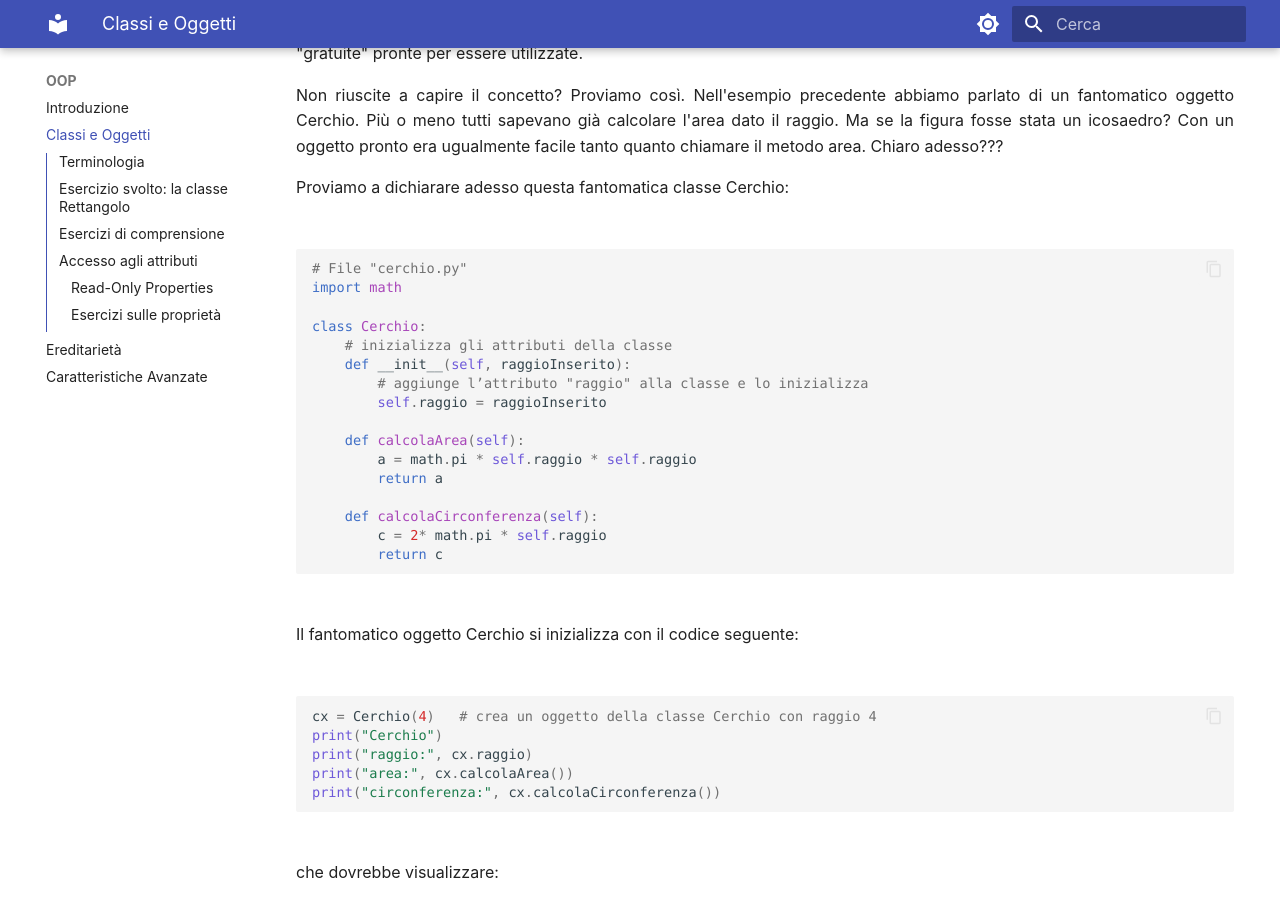
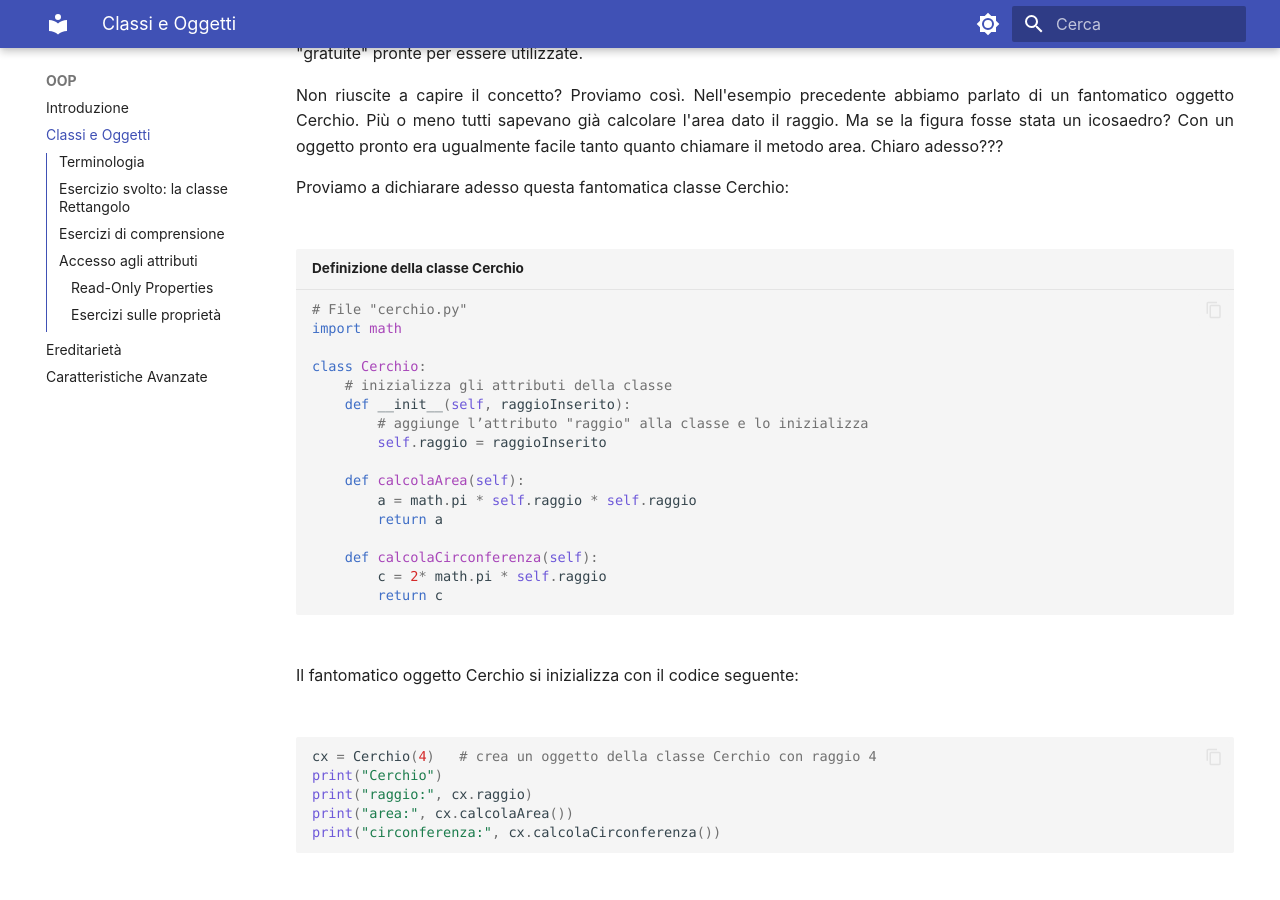
Before and after one commit to adjamhub/pyhandouts, an MkDocs documentation site: the page built from docs/OOP/001_classes_objects.md, in a window 1280 px wide and 900 px high, scrolled down 1599 px. Built offline with MkDocs 1.6.1 and Material for MkDocs 9.7.7, drawn with Linux system fonts in a browser that asks for light colours.

Commit message:
OOP: primi aggiornamenti

````diff
--- a/docs/OOP/001_classes_objects.md
+++ b/docs/OOP/001_classes_objects.md
@@ -81,7 +81,8 @@
 
 Proviamo a dichiarare adesso questa fantomatica classe Cerchio:
 
-``` python
+``` py title="Definizione della classe Cerchio"
+
 # File "cerchio.py"
 import math
 
@@ -187,15 +188,19 @@
     classe Quadrato. L'utente potrà scegliere il lato del Quadrato, ma
     inizialmente esso sarà disegnato con sfondo bianco e lati neri.
 
-``` python
+``` py title="Classe Quadrato"
+
 class Quadrato:
     def __init__(self, lato):
         self.lato = lato
         self.coloreSfondo = "bianco"
         self.coloreBordo = "nero"
+
 # ...
+
 # nella riga sotto viene eseguita automaticamente la funzione __init__
 obj = Quadrato(4)
+
 # si definisce così un oggetto della classe Quadrato, di lato 4
 # con colore di sfondo bianco e colore del bordo nero.
 ```
````
Also changed, not shown: docs/index.md (+1 -1 lines).
